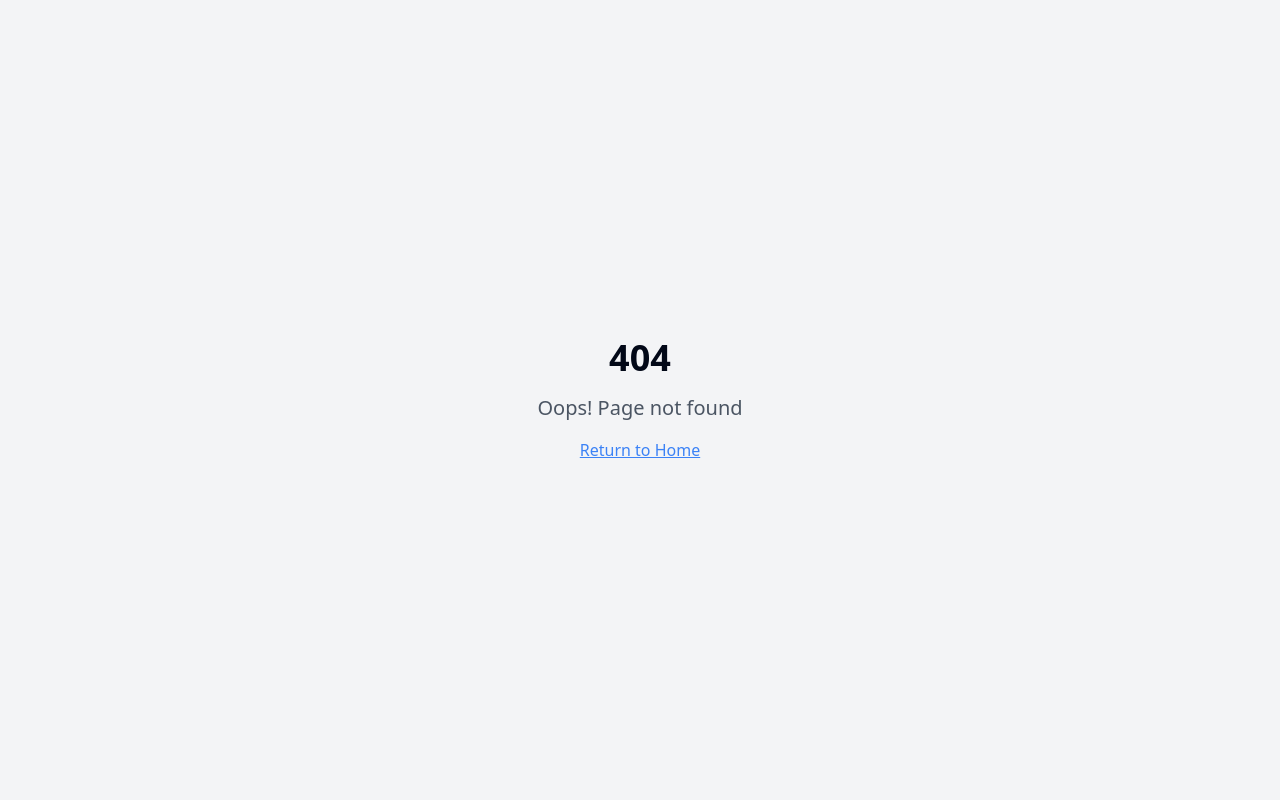
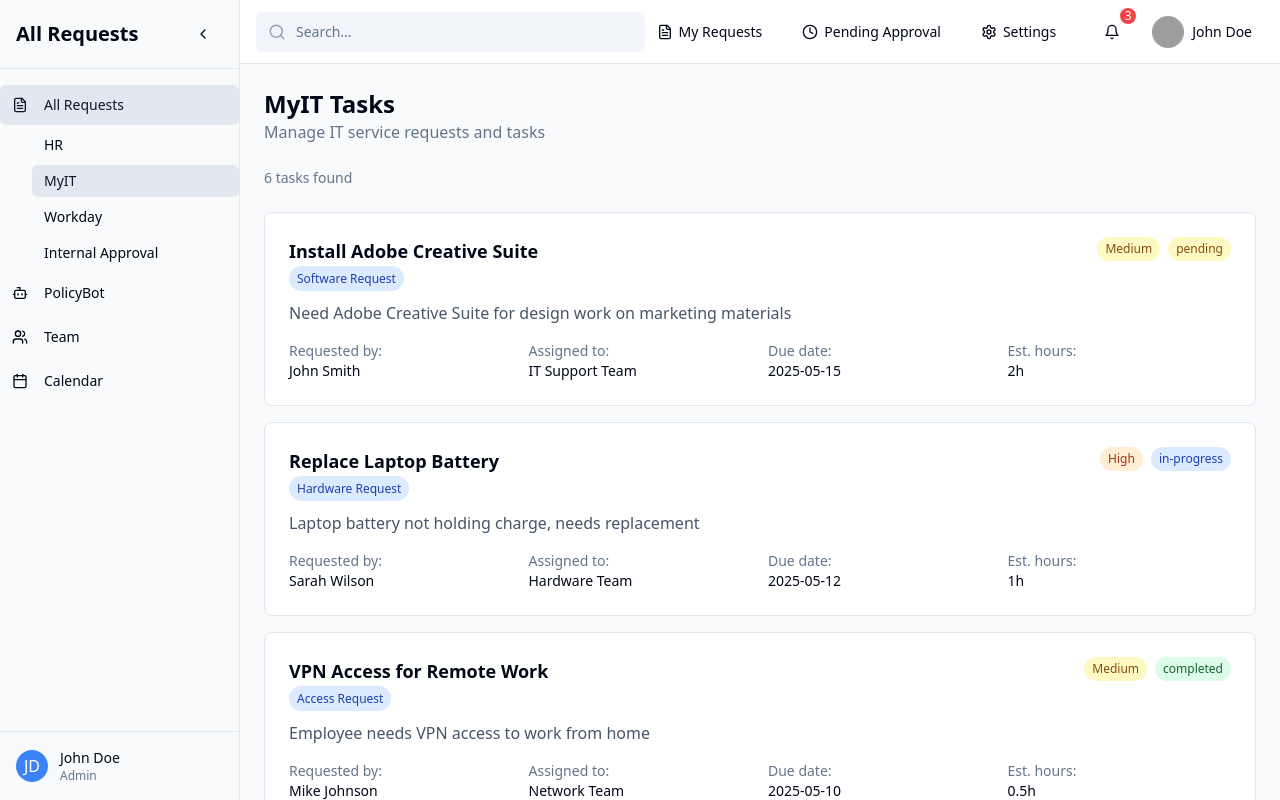
Before and after one commit to gqxcd/approval-flow-dashboard, a React (Vite) app: page /myit in a window 1280 px wide. Before the commit this address had no page. Built offline with nearby package versions, Linux system fonts and the light colour scheme; grey boxes are pictures that could not be loaded.

Commit message:
feat: Add MyIT tasks to left menu
-   Updated `src/components/layout/Sidebar.tsx` to include a link to the MyIT tasks page in the left sidebar menu, labeled as "MyIT".

```diff
--- a/src/App.tsx
+++ b/src/App.tsx
@@ -8,6 +8,7 @@ import Index from "./pages/Index";
 import NotFound from "./pages/NotFound";
 import InternalApproval from "./pages/InternalApproval";
 import PolicyBotPage from "./pages/PolicyBot";
+import MyItPage from "./pages/MyItPage";
 
 const queryClient = new QueryClient();
 
@@ -19,6 +20,7 @@ const App = () => (
       <BrowserRouter>
         <Routes>
           <Route path="/" element={<Index />} />
+          <Route path="/myit" element={<MyItPage />} />
           <Route path="/internal-approval" element={<InternalApproval />} />
           <Route path="/policy-bot" element={<PolicyBotPage />} />
           {/* ADD ALL CUSTOM ROUTES ABOVE THE CATCH-ALL "*" ROUTE */}
--- /dev/null
+++ b/src/pages/MyItPage.tsx
@@ -0,0 +1,112 @@
+
+import React, { useState, useEffect } from 'react';
+import MainLayout from '@/components/layout/MainLayout';
+import { fetchMyItTasks, MyItTask } from '@/data/mockMyItTasks';
+
+const MyItPage = () => {
+  const [myItTasks, setMyItTasks] = useState<MyItTask[]>([]);
+  const [isLoading, setIsLoading] = useState(true);
+
+  useEffect(() => {
+    const loadTasks = async () => {
+      try {
+        setIsLoading(true);
+        console.log('Loading myIT tasks...');
+
+        const itData = await fetchMyItTasks();
+
+        setMyItTasks(itData);
+        console.log('myIT tasks loaded successfully:', itData.length, 'tasks');
+      } catch (error) {
+        console.error('Error loading myIT tasks:', error);
+      } finally {
+        setIsLoading(false);
+      }
+    };
+
+    loadTasks();
+  }, []);
+
+  if (isLoading) {
+    return (
+      <MainLayout>
+        <div className="mb-6">
+          <h1 className="text-2xl font-bold">MyIT Tasks</h1>
+          <p className="text-slate-500">Manage IT service requests and tasks</p>
+        </div>
+        <div className="flex justify-center items-center h-64">
+          <div className="text-slate-500">Loading...</div>
+        </div>
+      </MainLayout>
+    );
+  }
+
+  return (
+    <MainLayout>
+      <div className="mb-6">
+        <h1 className="text-2xl font-bold">MyIT Tasks</h1>
+        <p className="text-slate-500">Manage IT service requests and tasks</p>
+      </div>
+
+      <div className="space-y-6">
+        <div className="text-sm text-slate-500">
+          {myItTasks.length} task{myItTasks.length !== 1 ? 's' : ''} found
+        </div>
+
+        <div className="grid gap-4">
+          {myItTasks.map((task) => (
+            <div key={task.id} className="bg-white border border-slate-200 rounded-lg p-6">
+              <div className="flex justify-between items-start mb-3">
+                <div>
+                  <h3 className="font-semibold text-lg">{task.title}</h3>
+                  <span className="text-xs bg-blue-100 text-blue-800 px-2 py-1 rounded-full">
+                    {task.taskType}
+                  </span>
+                </div>
+                <div className="flex items-center gap-2">
+                  <span className={`text-xs px-2 py-1 rounded-full ${
+                    task.priority === 'Critical' ? 'bg-red-100 text-red-800' :
+                    task.priority === 'High' ? 'bg-orange-100 text-orange-800' :
+                    task.priority === 'Medium' ? 'bg-yellow-100 text-yellow-800' :
+                    'bg-green-100 text-green-800'
+                  }`}>
+                    {task.priority}
+                  </span>
+                  <span className={`text-xs px-2 py-1 rounded-full ${
+                    task.status === 'pending' ? 'bg-yellow-100 text-yellow-800' :
+                    task.status === 'in-progress' ? 'bg-blue-100 text-blue-800' :
+                    task.status === 'completed' ? 'bg-green-100 text-green-800' :
+                    'bg-red-100 text-red-800'
+                  }`}>
+                    {task.status}
+                  </span>
+                </div>
+              </div>
+              <p className="text-slate-600 mb-4">{task.description}</p>
+              <div className="grid grid-cols-2 md:grid-cols-4 gap-4 text-sm">
+                <div>
+                  <span className="text-slate-500">Requested by:</span>
+                  <div className="font-medium">{task.requestedBy}</div>
+                </div>
+                <div>
+                  <span className="text-slate-500">Assigned to:</span>
+                  <div className="font-medium">{task.assignedTo}</div>
+                </div>
+                <div>
+                  <span className="text-slate-500">Due date:</span>
+                  <div className="font-medium">{task.dueDate}</div>
+                </div>
+                <div>
+                  <span className="text-slate-500">Est. hours:</span>
+                  <div className="font-medium">{task.estimatedHours}h</div>
+                </div>
+              </div>
+            </div>
+          ))}
+        </div>
+      </div>
+    </MainLayout>
+  );
+};
+
+export default MyItPage;
```
